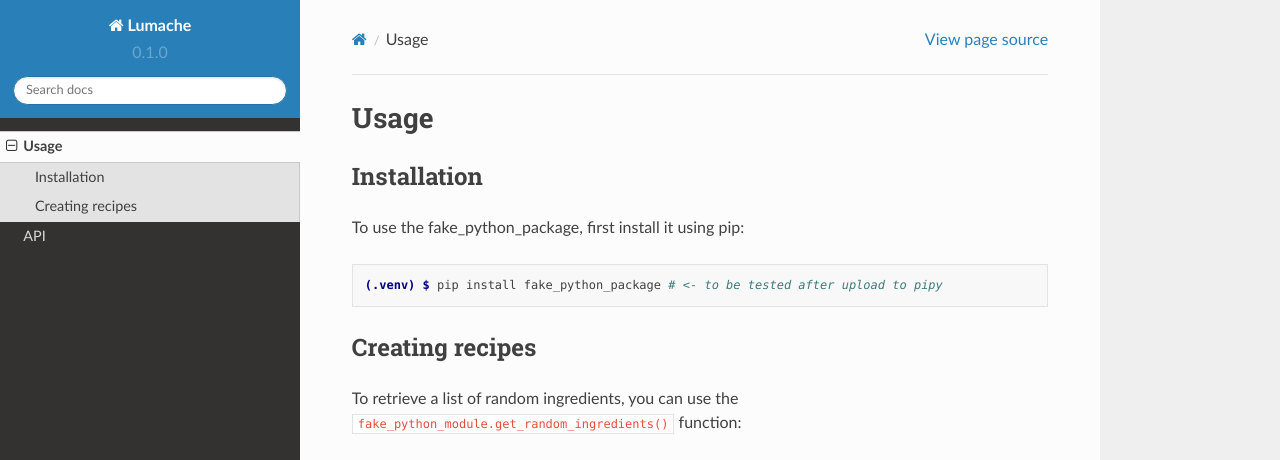
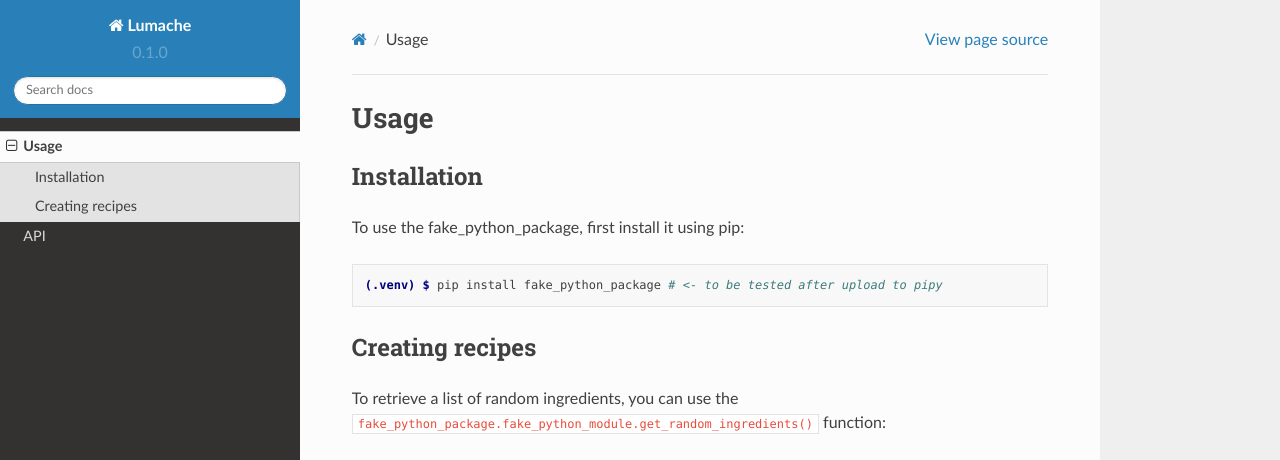
Before and after one commit to davidrs06/davidrs06-dummy_gitHub_repo_for_ReadTheDocs, a Sphinx documentation site: the page built from docs/source/usage.rst, in a window 1280 px wide and 1095 px high. Shown: the top 460 px of the window. Built offline with Sphinx 7.4.7 and the Read the Docs theme 2.0.0, drawn with Linux system fonts in a browser that asks for light colours; some of the changed text lies outside the part shown; grey boxes are pictures that could not be loaded.

Commit message:
Added more references to package before module, to solve module not found errors

```diff
--- a/docs/source/index.rst
+++ b/docs/source/index.rst
@@ -2,7 +2,7 @@
 ==========================================
 
 Here is some fake documentation for a fake package. The package includes a single module
-for now, called py:module::`fake_python_module`.
+for now, called py:module::`fake_python_package.fake_python_module`.
 
 
 Check out the :doc:`usage` section for further information, including
--- a/docs/source/usage.rst
+++ b/docs/source/usage.rst
@@ -16,15 +16,15 @@
 ----------------
 
 To retrieve a list of random ingredients,
-you can use the ``fake_python_module.get_random_ingredients()`` function:
+you can use the ``fake_python_package.fake_python_module.get_random_ingredients()`` function:
 
-.. autofunction:: fake_python_module.get_random_ingredients
+.. autofunction:: fake_python_package.fake_python_module.get_random_ingredients
 
 The ``kind`` parameter should be either ``"meat"``, ``"fish"``,
-or ``"veggies"``. Otherwise, :py:func:`fake_python_module.get_random_ingredients`
+or ``"veggies"``. Otherwise, :py:func:`fake_python_package.fake_python_module.get_random_ingredients`
 will raise an exception.
 
-.. autoexception:: fake_python_module.InvalidKindError
+.. autoexception:: fake_python_package.fake_python_module.InvalidKindError
 
 For example:
 
```
